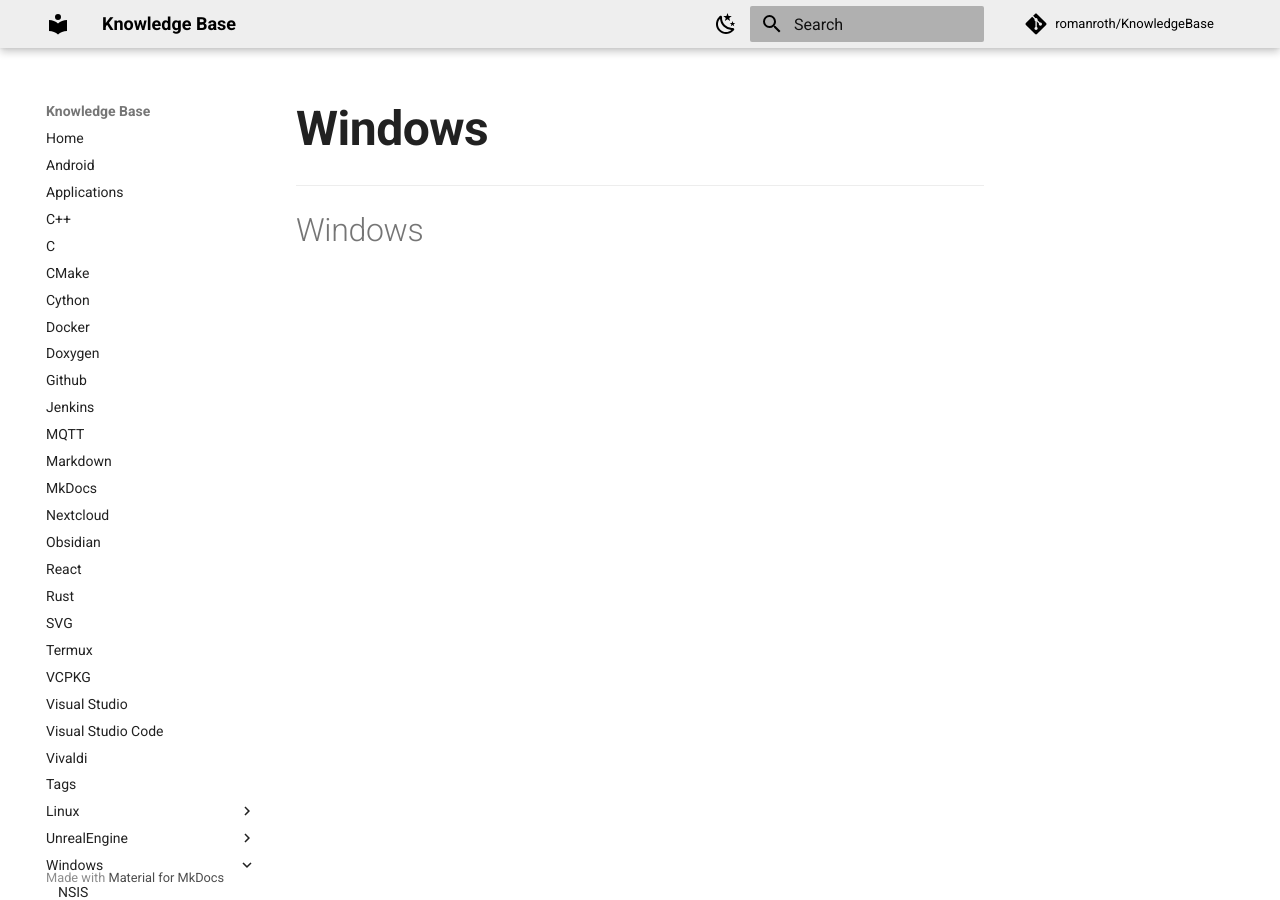
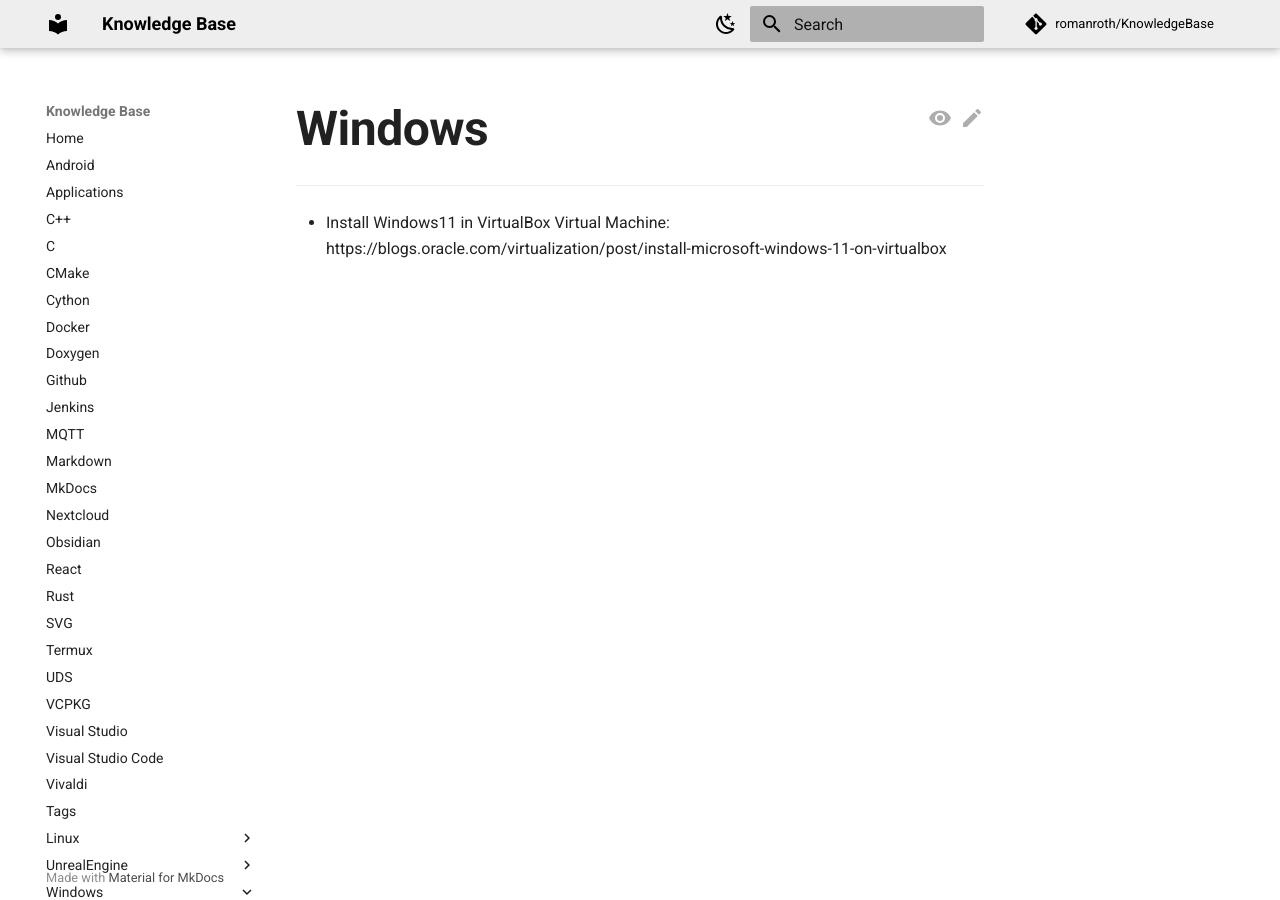
Before and after one commit to romanroth/KnowledgeBase, an MkDocs documentation site: the page built from Docs/Windows/Windows.md, in a window 1280 px wide. Built offline with MkDocs 1.6.1 and Material for MkDocs 9.7.7, drawn with Linux system fonts in a browser that asks for light colours; comment, search, counter and statistics services are not loaded.

Commit message:
Improved page layout. Added UDS docs.

```diff
--- a/Docs/Windows/Windows.md
+++ b/Docs/Windows/Windows.md
@@ -1 +1,3 @@
 # Windows
+
+- Install Windows11 in VirtualBox Virtual Machine: https://blogs.oracle.com/virtualization/post/install-microsoft-windows-11-on-virtualbox
--- a/Docs/stylesheets/extra.css
+++ b/Docs/stylesheets/extra.css
@@ -1,3 +1,13 @@
+th {
+    vertical-align: middle!important;
+    text-align: center!important;
+}
+
+/*Hide all h1 because every page already has it in its header.*/
+h1 {
+    display: none;
+}
+
 /*Light Theme*/
 [data-md-color-scheme="light"] {
         /*Primary color shades*/
@@ -61,7 +71,7 @@
         --md-typeset-kbd-border-color: hsla(0, 0%, 72%, 1);
 
         /*Typeset `table` color shades*/
-        --md-typeset-table-color: hsla(0, 0%, 0%, 0.12);
+        --md-typeset-table-color: var(--md-default-fg-color);
         --md-typeset-table-color--light: hsla(0, 0%, 0%, 0.035);
 
         /*Admonition color shades*/
@@ -134,7 +144,7 @@
     /*--md-typeset-mark-color:;*/
 
     /*Typeset `del` and `ins` color shades*/
-    --md-typeset-del-color: hsla(6, 90%, 60%, 0.15);
+    --md-typeset-del-color: hsla(0, 0%, 100%, 0.15);
     --md-typeset-ins-color: hsla(150, 90%, 44%, 0.15);
 
     /*Typeset `kbd` color shades*/
@@ -143,8 +153,8 @@
     --md-typeset-kbd-border-color: hsla(0, 0%, 72%, 1);
 
     /*Typeset `table` color shades*/
-    --md-typeset-table-color: hsla(0, 0%, 0%, 0.12);
-    --md-typeset-table-color--light: hsla(0, 0%, 0%, 0.035);
+    --md-typeset-table-color: var(--md-default-fg-color);
+    --md-typeset-table-color--light: hsla(0, 0%, 100%, 0.035);
 
     /*Admonition color shades*/
     --md-admonition-fg-color: var(--md-default-fg-color);
--- a/mkdocs.yml
+++ b/mkdocs.yml
@@ -2,6 +2,7 @@ site_name: Knowledge Base
 site_url: https://wiki.romanroth.net
 repo_url: https://github.com/romanroth/KnowledgeBase
 repo_name: romanroth/KnowledgeBase
+edit_uri: edit/main/Docs/
 docs_dir: Docs
 plugins:
   - search
@@ -32,9 +33,13 @@ theme:
   custom_dir: mkdocs/overrides
   features:
      - navigation.top
+     - content.action.edit
+     - content.action.view
      #- navigation.tabs
   icon:
     repo: fontawesome/brands/git-alt
+    edit: material/pencil
+    view: material/eye
   palette:
     - scheme: light
       toggle:
--- a/mkdocs/overrides/partials/content.html
+++ b/mkdocs/overrides/partials/content.html
@@ -13,7 +13,7 @@
 
 
 <!--Always display Page title at the top-->
-<h1 style="margin:0;color:var(--md-default-fg-color);font-weight:600;font-size:3em">{{ page.title | d(config.site_name, true)}}</h1>
+<h1 style="display:block;margin:0;color:var(--md-default-fg-color);font-weight:600;font-size:3em">{{ page.title | d(config.site_name, true)}}</h1>
 <small>
     <!-- mkdocs-git-revision-date-localized-plugin -->
     {% if page.meta.git_revision_date_localized %}
```
Also changed, not shown: Docs/UDS.md (added, +72 -0 lines), Docs/SVG.md (line endings or trailing spaces).
